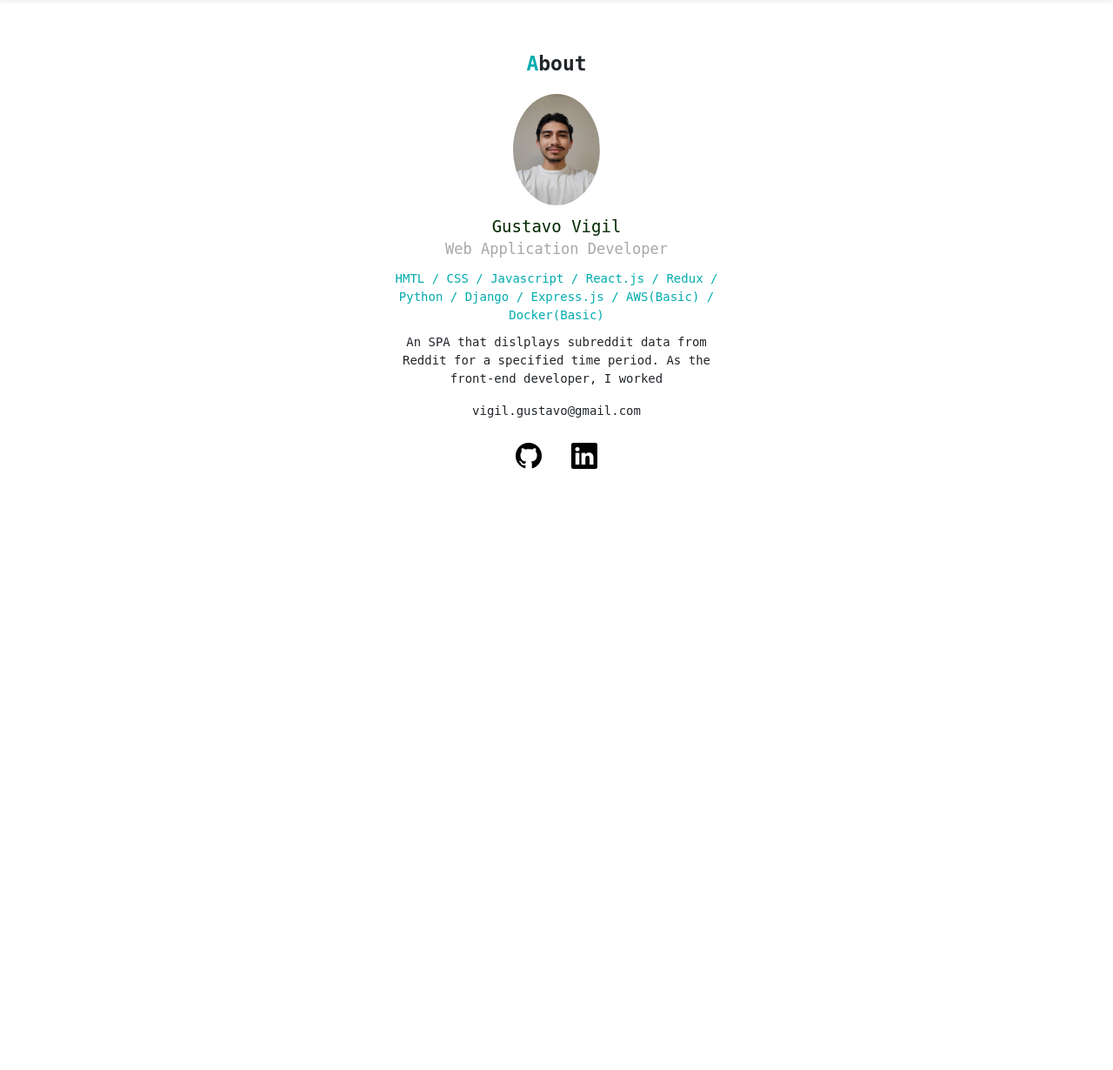
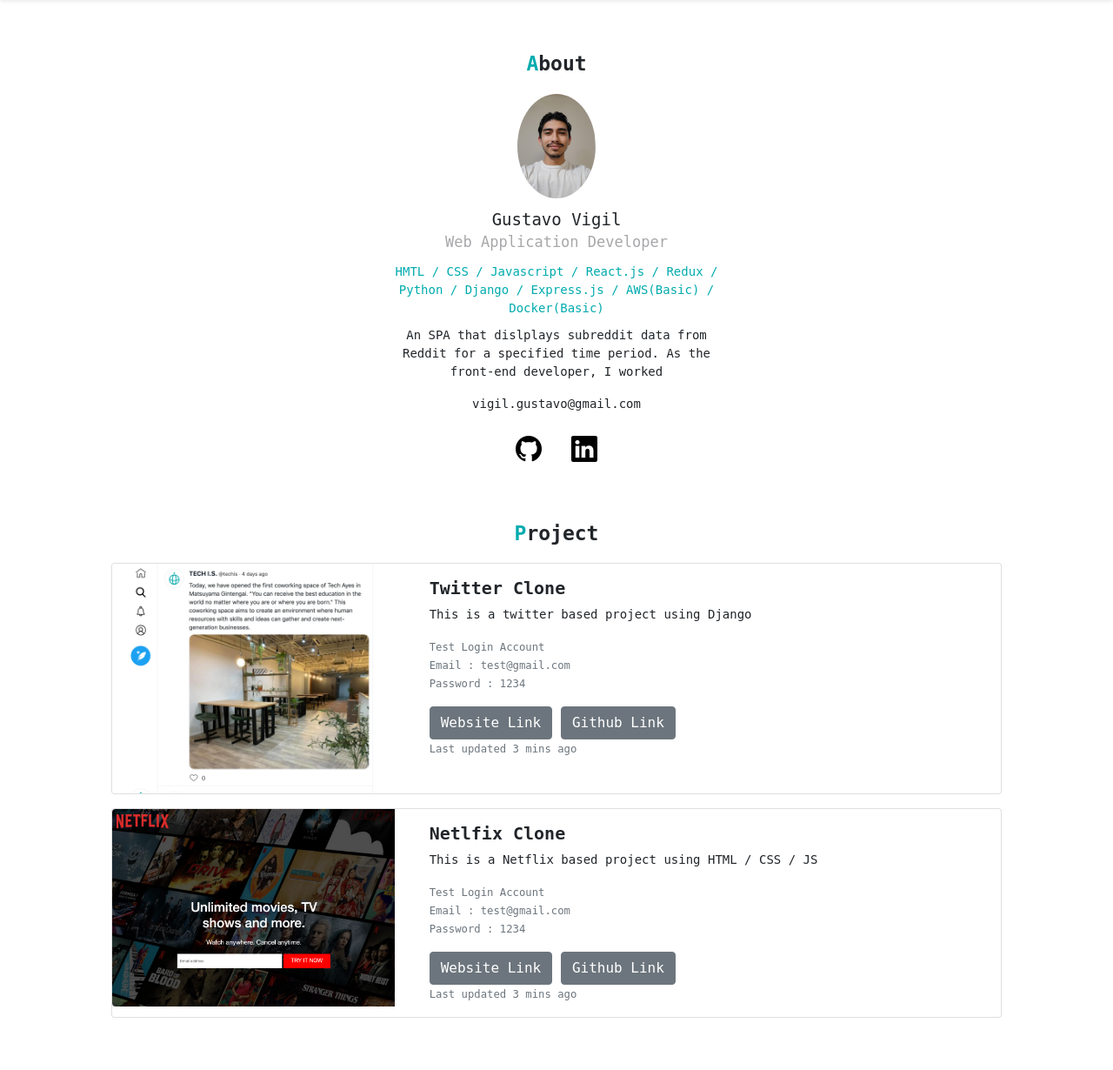
Before and after one commit to vgustavo1/Portfolio, a PHP site: page / in a window 1280 px wide. Shown: the part 64-1294 px from the top of the page at 87% size. Before the commit the page ends 603 px from the top, so only its background shows below. Run offline with PHP 8.4, Linux system fonts and the light colour scheme.

Commit message:
Created the project section, designing template completed

```diff
--- a/index.html
+++ b/index.html
@@ -65,6 +65,77 @@
       </div>
     </div>
 
+    <div id="project">
+      <h2><span class="font-primary">P</span>roject</h2>
+
+      <div class="card mb-3">
+        <div class="row">
+          <div class="col-md-4">
+            <img
+              src="img/project-twitter.png"
+              class="img-fluid rounded-start"
+              alt="Twitter Project"
+            />
+          </div>
+          <div class="col-md-8">
+            <div class="card-body">
+              <h5 class="card-title">Twitter Clone</h5>
+              <p class="card-text">This is a twitter based project using Django</p>
+              <p class="card-text">
+                <small class="text-muted">
+                  Test Login Account <br />
+                  Email : test@gmail.com <br />
+                  Password : 1234
+                </small>
+              </p>
+              <a href="#" target="_blank" class="btn btn-secondary"
+                >Website Link</a
+              >
+              <a href="#" target="_blank" class="btn btn-secondary"
+                >Github Link</a
+              >
+              <p class="card-text">
+                <small class="text-muted">Last updated 3 mins ago</small>
+              </p>
+            </div>
+          </div>
+        </div>
+      </div>
+
+      <div class="card mb-3">
+        <div class="row">
+          <div class="col-md-4">
+            <img
+              src="img/project-netflix.png"
+              class="img-fluid rounded-start"
+              alt="Netlfix  Project"
+            />
+          </div>
+          <div class="col-md-8">
+            <div class="card-body">
+              <h5 class="card-title">Netlfix Clone</h5>
+              <p class="card-text">This is a Netflix based project using HTML / CSS / JS</p>
+              <p class="card-text">
+                <small class="text-muted">
+                  Test Login Account <br />
+                  Email : test@gmail.com <br />
+                  Password : 1234
+                </small>
+              </p>
+              <a href="#" target="_blank" class="btn btn-secondary"
+                >Website Link</a
+              >
+              <a href="#" target="_blank" class="btn btn-secondary"
+                >Github Link</a
+              >
+              <p class="card-text">
+                <small class="text-muted">Last updated 3 mins ago</small>
+              </p>
+            </div>
+          </div>
+        </div>
+    </div>
+
     <script
       src="https://cdn.jsdelivr.net/npm/bootstrap@5.1.3/dist/js/bootstrap.bundle.min.js"
       integrity="sha384-ka7Sk0Gln4gmtz2MlQnikT1wXgYsOg+OMhuP+IlRH9sENBO0LRn5q+8nbTov4+1p"
--- a/style.css
+++ b/style.css
@@ -31,9 +31,6 @@
   color: #000 !important;
 }
 
-.name {
-  color: rgb(1, 41, 1);
-}
 /*******************
 
 ABOUT
@@ -48,8 +45,8 @@
 
 #about img {
   border-radius: 50%;
-  width: 100px;
-  height: 16vh;
+  width: 90px;
+  height: 120px;
   margin-bottom: 10px;
 }
 
@@ -82,3 +79,26 @@
 #about .icons a {
   color: #000;
 }
+
+/***********************
+
+Project
+
+*************************/
+
+#project {
+  margin: 60px auto;
+  width: 80%;
+}
+
+#project h2 {
+  text-align: center;
+}
+
+#project .card img {
+  width: 100%;
+}
+
+#project .card-title {
+  font-weight: bold;
+}
```
